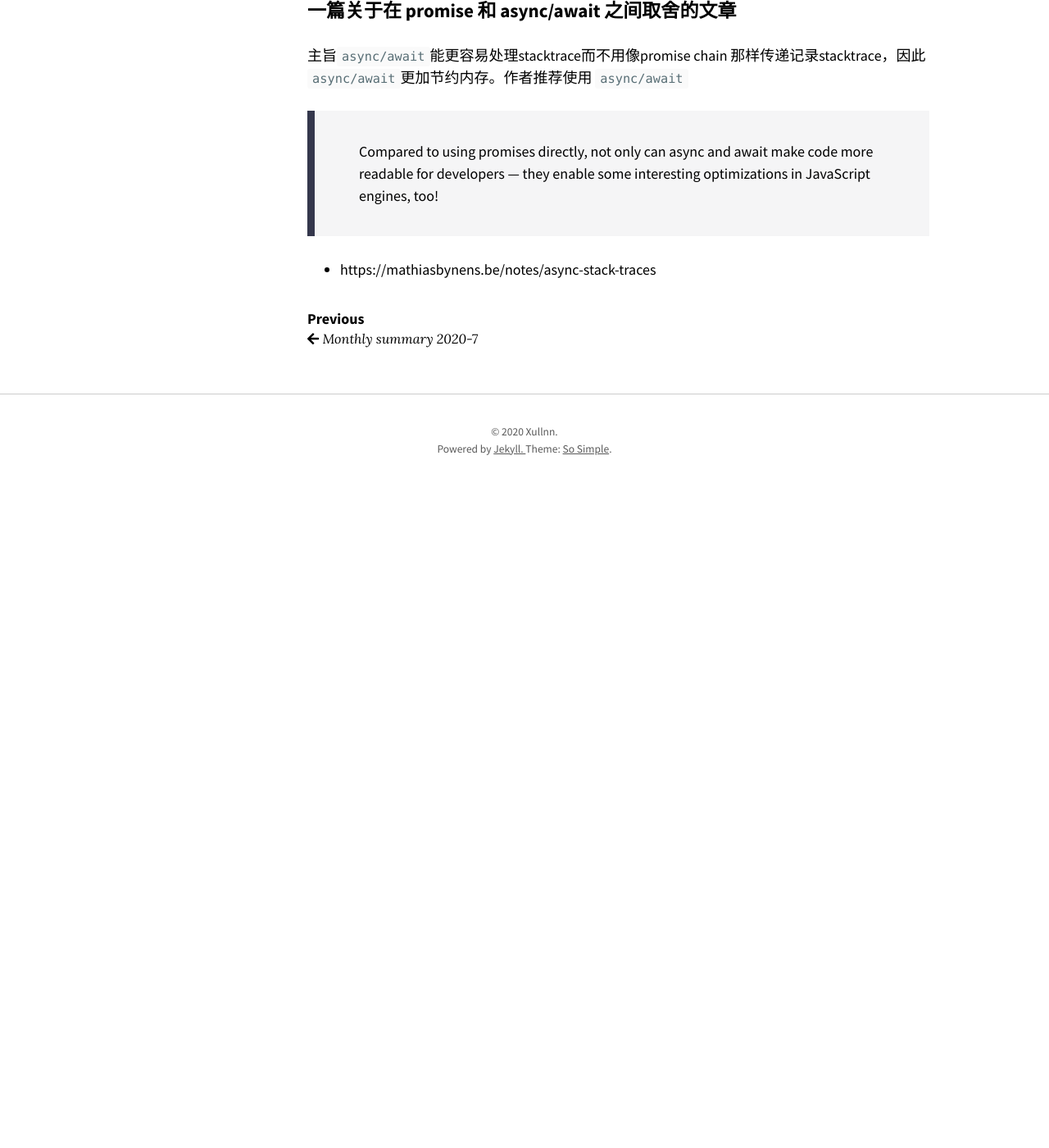
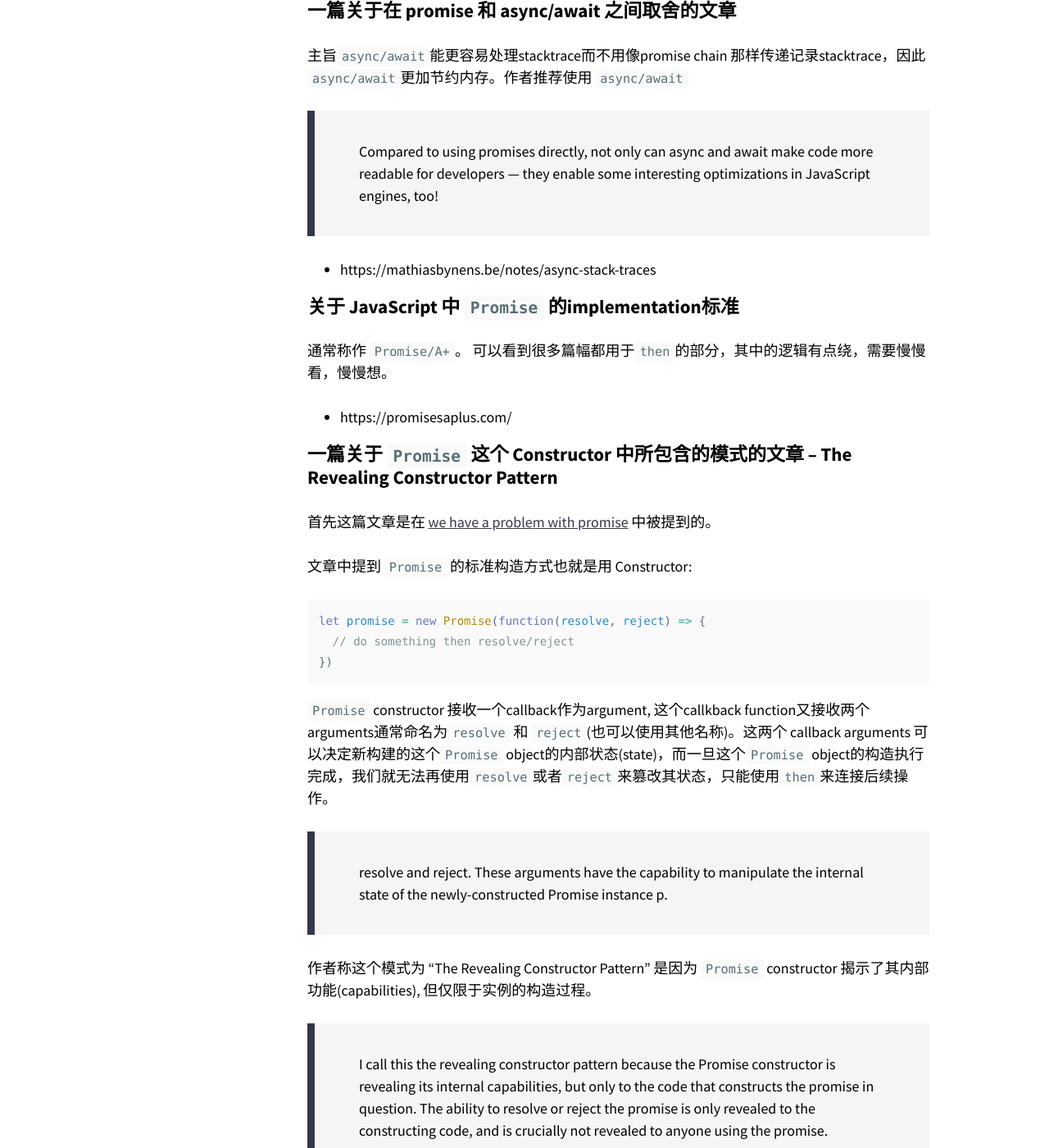
Before and after one commit to uidoyen/xullnn.github.io, a Jekyll site: the page built from _posts/2020-8-1-monthly-summary.md, in a window 1280 px wide and 1400 px high, scrolled down 1751 px. Shown: the whole window at 82% size. Built offline with Jekyll 4.4.1, drawn with Linux system fonts in a browser that asks for light colours; nearby versions of some CDN libraries; before the commit the page ends 2381 px from its top, so only the background shows below that; some of the changed text lies outside the part shown.

Commit message:
regular update

````diff
--- a/_posts/2020-8-1-monthly-summary.md
+++ b/_posts/2020-8-1-monthly-summary.md
@@ -60,3 +60,32 @@ Node.js 为javascript 提供了除浏览器以外的更广阔的应用场景。
 > Compared to using promises directly, not only can async and await make code more readable for developers — they enable some interesting optimizations in JavaScript engines, too!
 
 - https://mathiasbynens.be/notes/async-stack-traces
+
+### 关于 JavaScript 中 `Promise` 的implementation标准
+
+通常称作 `Promise/A+`。 可以看到很多篇幅都用于`then`的部分，其中的逻辑有点绕，需要慢慢看，慢慢想。
+
+- https://promisesaplus.com/
+
+### 一篇关于 `Promise` 这个 Constructor 中所包含的模式的文章 -- The Revealing Constructor Pattern
+
+首先这篇文章是在 [we have a problem with promise](https://pouchdb.com/2015/05/18/we-have-a-problem-with-promises.html) 中被提到的。
+
+文章中提到 `Promise` 的标准构造方式也就是用 Constructor:
+
+```js
+let promise = new Promise(function(resolve, reject) => {
+  // do something then resolve/reject
+})
+```
+
+`Promise` constructor 接收一个callback作为argument, 这个callkback function又接收两个arguments通常命名为`resolve` 和 `reject`(也可以使用其他名称)。这两个 callback arguments 可以决定新构建的这个`Promise` object的内部状态(state)，而一旦这个`Promise` object的构造执行完成，我们就无法再使用`resolve`或者`reject`来篡改其状态，只能使用`then`来连接后续操作。
+
+> resolve and reject. These arguments have the capability to manipulate the internal state of the newly-constructed Promise instance p.
+
+作者称这个模式为 "The Revealing Constructor Pattern" 是因为 `Promise` constructor 揭示了其内部功能(capabilities), 但仅限于实例的构造过程。
+
+> I call this the revealing constructor pattern because the Promise constructor is revealing its internal capabilities, but only to the code that constructs the promise in question. The ability to resolve or reject the promise is only revealed to the constructing code, and is crucially not revealed to anyone using the promise.
+
+地址：
+- https://blog.domenic.me/the-revealing-constructor-pattern/
````
